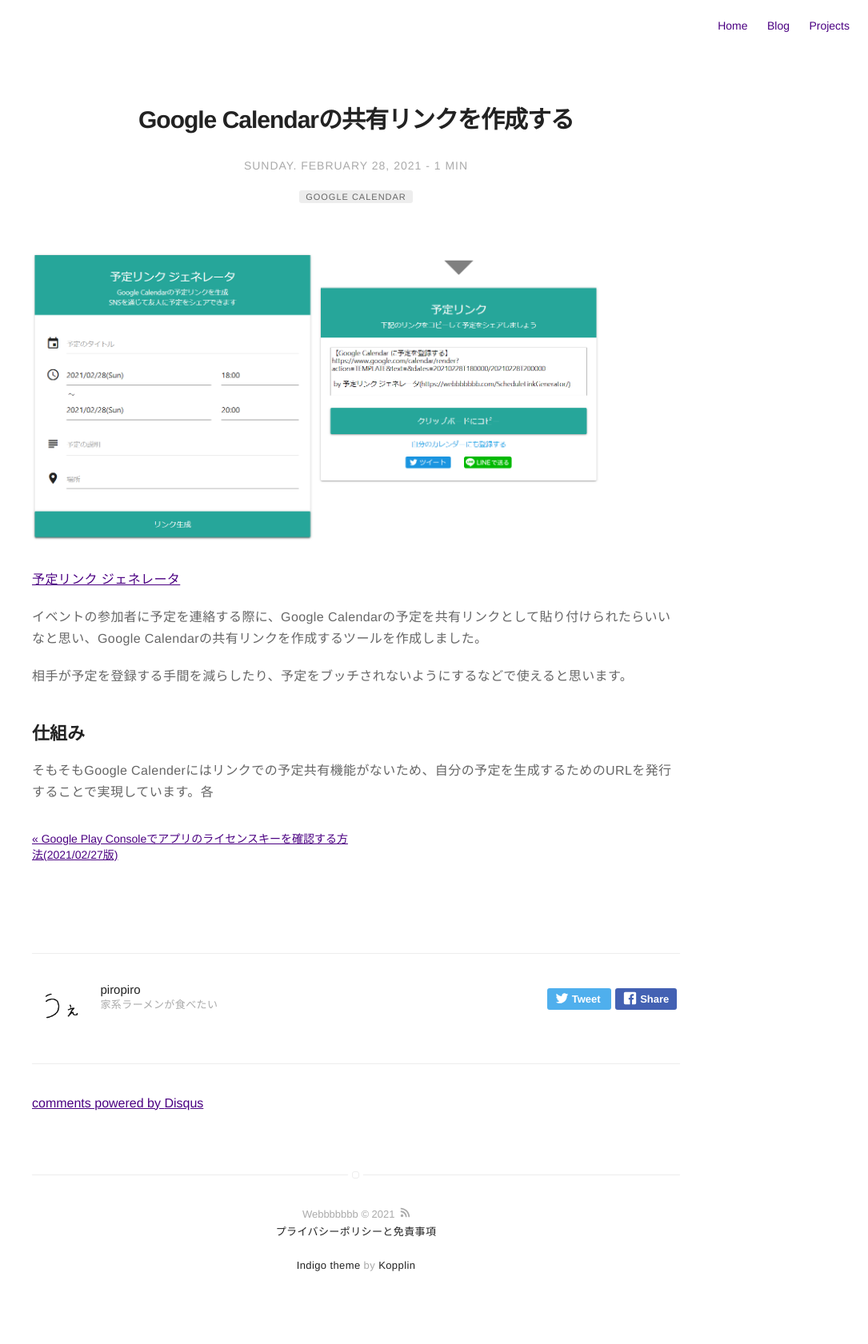
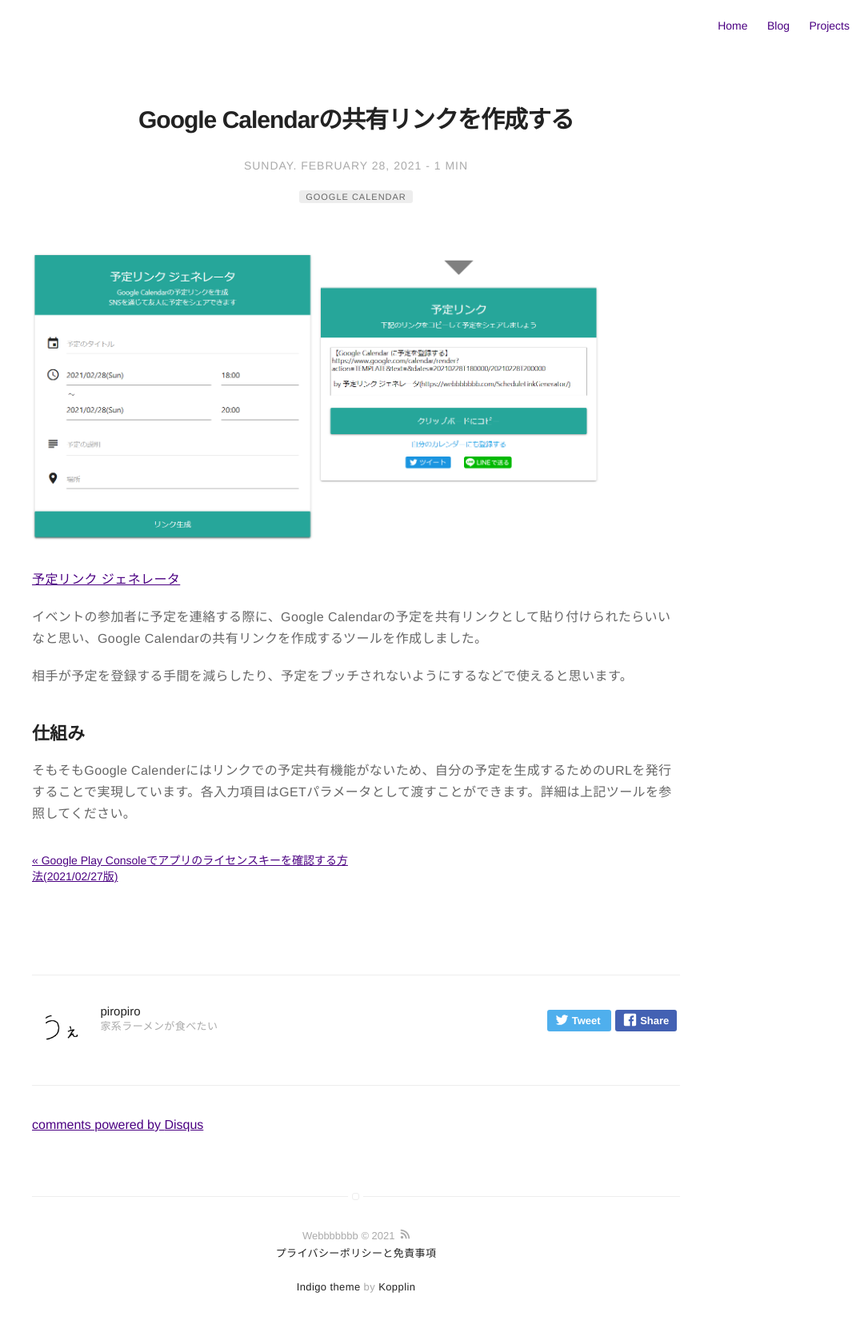
Before and after one commit to piropiro-piro/site, a Jekyll site: the page built from _posts/2021-02-28-schedule-link-generator.markdown, in a window 1280 px wide. Shown: the whole page at 80% size, without its empty margins (195-1280 px from the left). Built offline with Jekyll 4.4.1, drawn with Linux system fonts in a browser that asks for light colours; comment, search, counter and statistics services are not loaded; before the commit the page ends 1654 px from its top, so only the background shows below that.

Commit message:
微修正

```diff
--- a/_posts/2021-02-28-schedule-link-generator.markdown
+++ b/_posts/2021-02-28-schedule-link-generator.markdown
@@ -19,4 +19,4 @@
 相手が予定を登録する手間を減らしたり、予定をブッチされないようにするなどで使えると思います。
 
 ## 仕組み
-そもそもGoogle Calenderにはリンクでの予定共有機能がないため、自分の予定を生成するためのURLを発行することで実現しています。各
+そもそもGoogle Calenderにはリンクでの予定共有機能がないため、自分の予定を生成するためのURLを発行することで実現しています。各入力項目はGETパラメータとして渡すことができます。詳細は上記ツールを参照してください。
```
